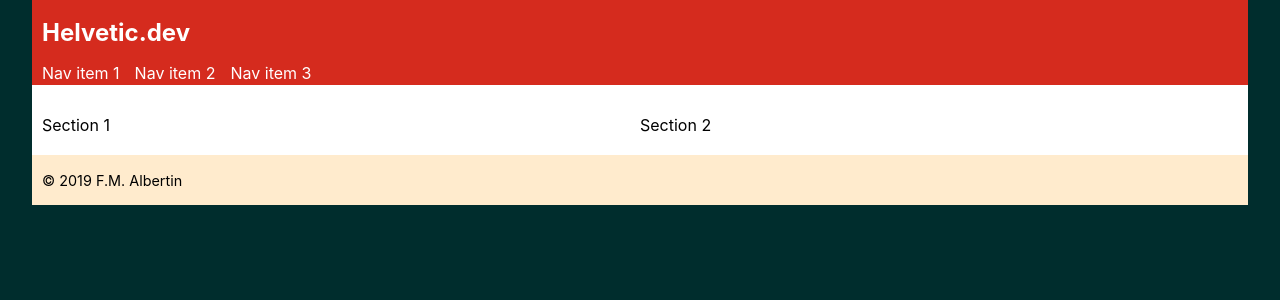
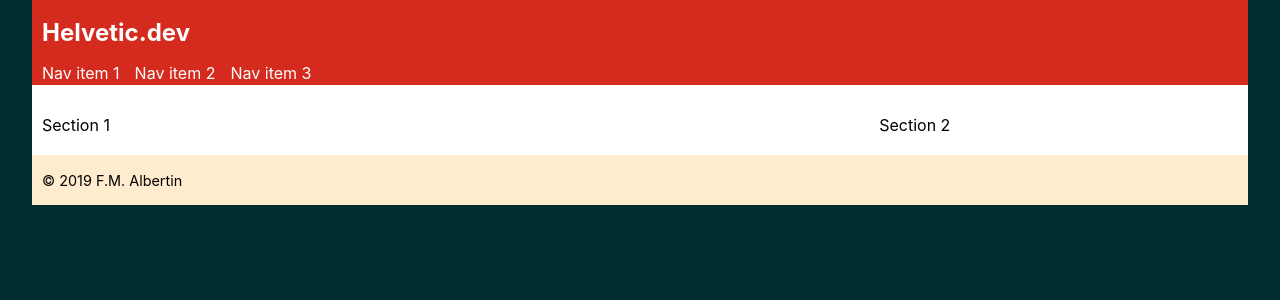
Before and after one commit to sengeezer/helvetic-dev, a React (Create React App) app: page / in a window 1280 px wide. Shown: the top 300 px of the page. Built offline with nearby package versions, Linux system fonts and the light colour scheme.

Commit message:
Separated header and footer into components

```diff
--- a/src/components/App.css
+++ b/src/components/App.css
@@ -63,8 +63,15 @@ body {
 
 .App main section {
   margin: 20px 0;
-  width: 50%;
   float: left;
+}
+
+.App main section:nth-of-type(1) {
+  width: 70%;
+}
+
+.App main section:nth-of-type(2) {
+  width: 30%;
 }
 
 .App footer {
--- a/src/components/App.js
+++ b/src/components/App.js
@@ -1,21 +1,13 @@
 import React from 'react';
 import './App.css';
 
-import NavItem from './NavItem';
+import Header from './Header';
+import Footer from './Footer';
 
 function App() {
   return (
     <div className="App">
-      <header className="App-header">
-        <h1>Helvetic.dev</h1>
-        <nav>
-          <ul>
-            <NavItem link="#main" name="Nav item 1" />
-            <NavItem link="#main" name="Nav item 2" />
-            <NavItem link="#main" name="Nav item 3" />
-          </ul>
-        </nav>
-      </header>
+      <Header />
       <main className="clearFix">
         <section>
           Section 1
@@ -24,11 +16,7 @@ function App() {
           Section 2
         </section>
       </main>
-      <footer>
-        <p>
-            &copy; 2019 F.M. Albertin
-        </p>
-      </footer>
+      <Footer />
     </div>
   );
 }
--- /dev/null
+++ b/src/components/Footer.js
@@ -0,0 +1,11 @@
+import React from 'react';
+
+const Footer = () => (
+  <footer>
+    <p>
+      &copy; 2019 F.M. Albertin
+    </p>
+  </footer>
+);
+
+export default Footer;
--- /dev/null
+++ b/src/components/Header.js
@@ -0,0 +1,18 @@
+import React from 'react';
+
+import NavItem from './NavItem';
+
+const Header = () => (
+  <header className="App-header">
+    <h1>Helvetic.dev</h1>
+    <nav>
+      <ul>
+        <NavItem link="#main" name="Nav item 1" />
+        <NavItem link="#main" name="Nav item 2" />
+        <NavItem link="#main" name="Nav item 3" />
+      </ul>
+    </nav>
+  </header>
+);
+
+export default Header;
```
